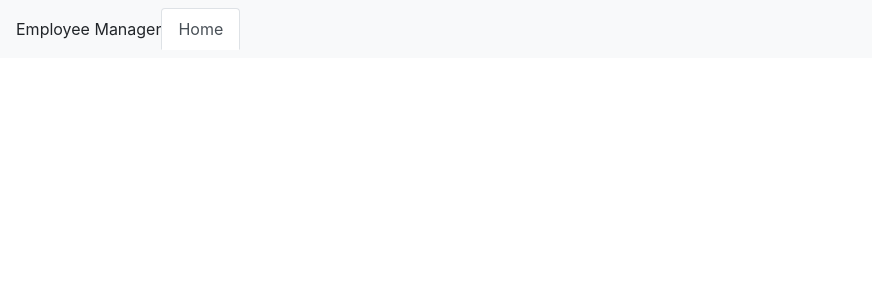
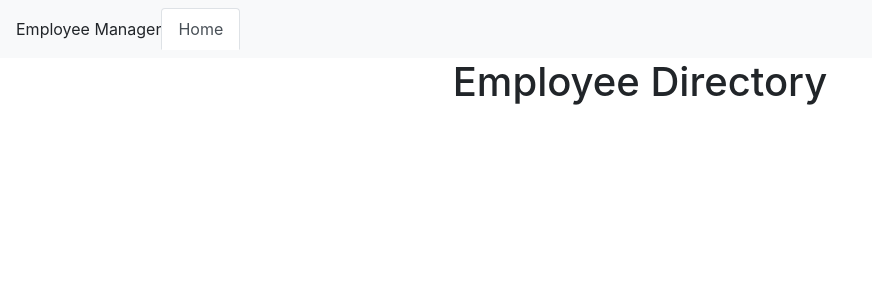
Before and after one commit to Ctucker9233/Employee-Tracker, a React (Create React App) app: page / in a window 1280 px wide. Shown: the top 300 px of the page, without its empty margins (0-872 px from the left). Built offline with nearby package versions, Linux system fonts and the light colour scheme.

Commit message:
Added main body framework

```diff
--- a/src/App.js
+++ b/src/App.js
@@ -2,12 +2,14 @@ import React from 'react';
 import './App.css';
 import { BrowserRouter as Router, Route } from "react-router-dom";
 import Navigation from "./components/Navigation/index";
+import Main from "./components/Main/index"
 
 function App() {
   return (
     <Router>
       <div>
         <Navigation />
+        <Main />
         {/* Based on `this.state.currentPage`, render the appropriate component
           here. */}
 
--- /dev/null
+++ b/src/components/Main/index.js
@@ -0,0 +1,15 @@
+import React from "react";
+
+const styles = {
+    h1: {
+        textAlign: "center"
+    }
+}
+
+function Main(){
+    return(
+        <h1 style={styles.h1}>Employee Directory</h1>
+    )
+}
+
+export default Main;
```
